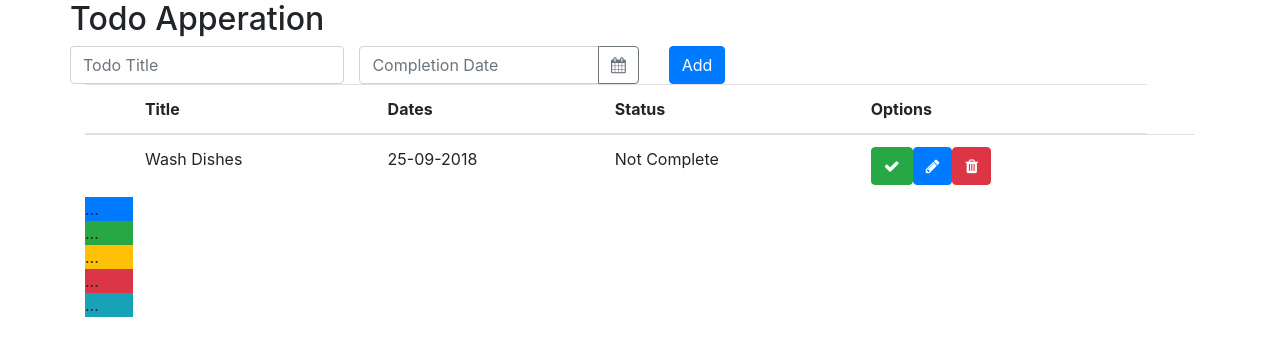
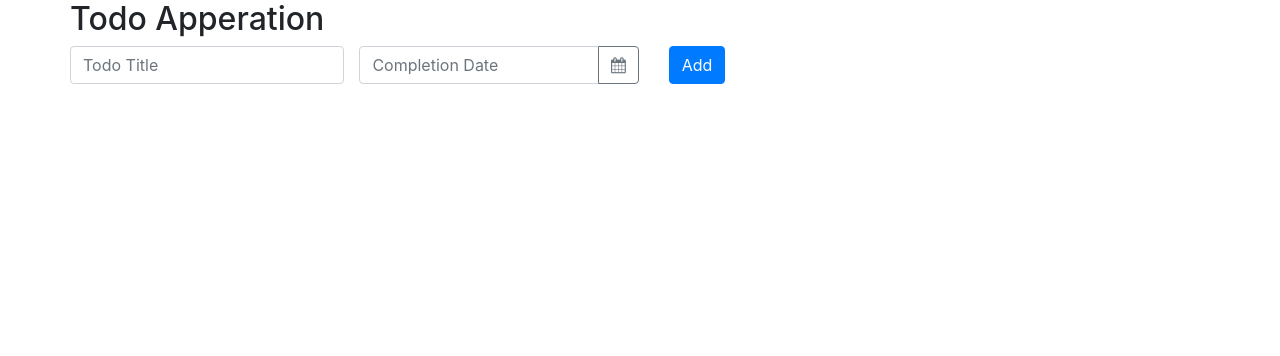
Before and after one commit to MyNameIsSpencer/ang-todo, an Angular app: page / in a window 1280 px wide. Shown: the top 356 px of the page. Built offline with nearby package versions, Linux system fonts and the light colour scheme.

Commit message:
display todo title and dates

```diff
--- a/src/app/app.component.html
+++ b/src/app/app.component.html
@@ -28,7 +28,7 @@
     </form>
   </div>
 
-  <table class="table">
+  <table class="table" *ngIf="todos.length > 0">
     <thead>
       <tr>
         <th></th>
@@ -39,10 +39,14 @@
       </tr>
     </thead>
     <tbody>
-      <tr>
-        <td></td>
+      <tr *ngFor="let todo of todos">
+        <!-- <td></td>
         <td>Wash Dishes</td>
         <td>25-09-2018</td>
+        <td>Not Complete</td> -->
+        <td></td>
+        <td>{{todo.title}}</td>
+        <td>{{todo.date.year}}-{{todo.date.month}}-{{todo.date.day}}</td>
         <td>Not Complete</td>
         <td class="icons">
           <button class="btn btn-success">
--- a/src/app/app.component.ts
+++ b/src/app/app.component.ts
@@ -11,9 +11,14 @@ export class AppComponent {
   newTodo: Todo = new Todo();
   constructor(private todoService: TodoDataService) {}
 
+  get todos() {  // <<< a getter
+    return this.todoService.getAllTodos();
+  }
+
   addTodo() {
     if (this.newTodo.title && this.newTodo.date) {
       this.todoService.addTodos(this.newTodo);
+      console.log(this.newTodo);
     }
     // console.log(this.newTodo);
   }
```
